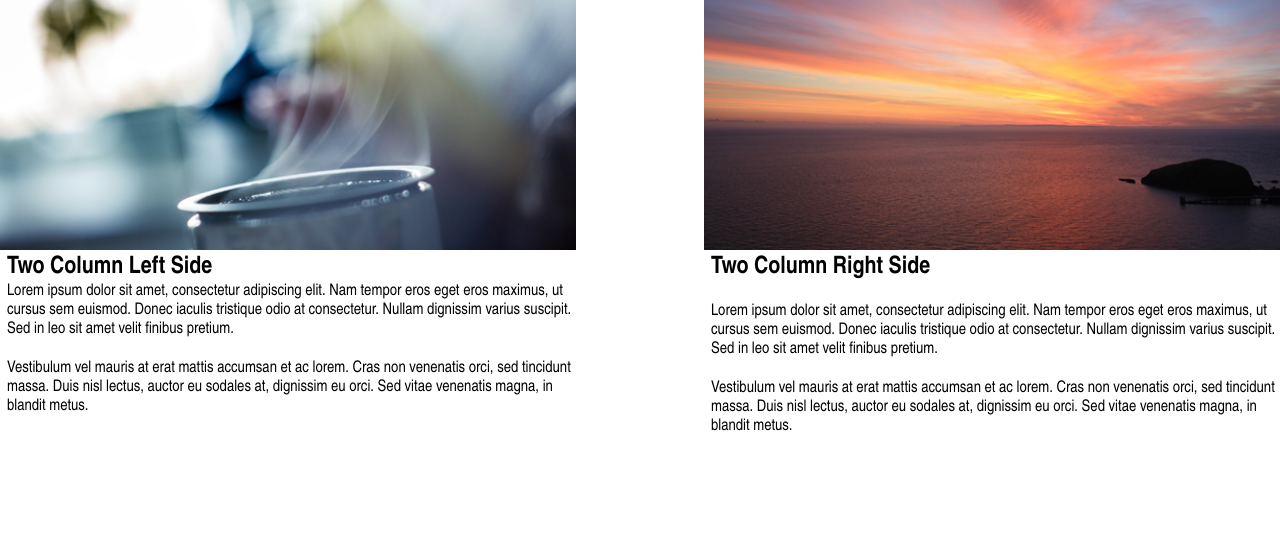
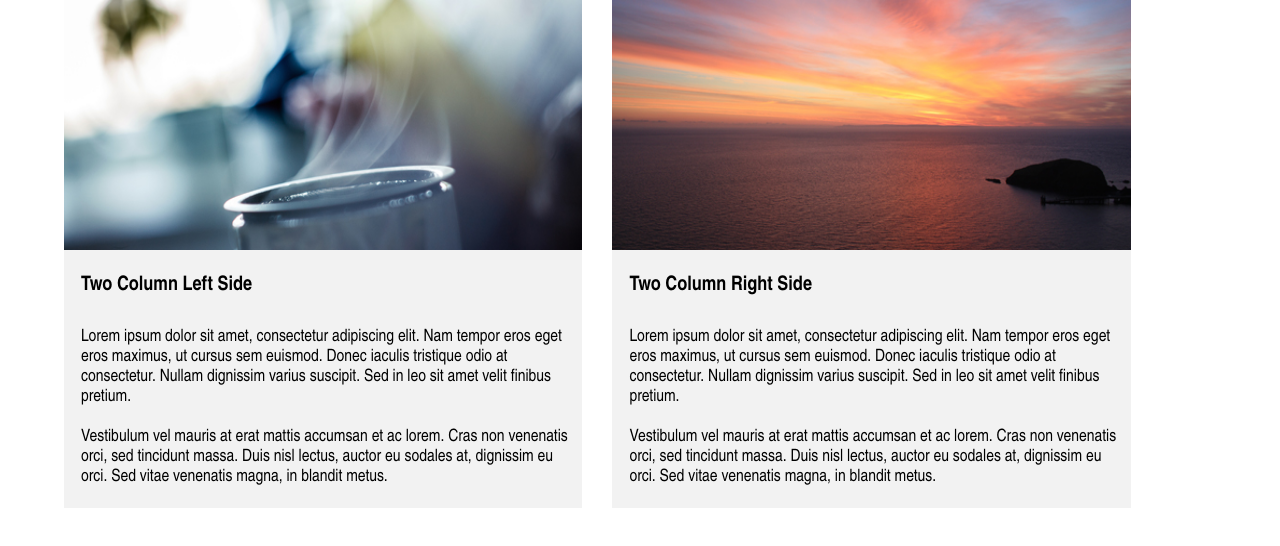
Before and after one commit to johnakpaojonugwa/Group-assignment, a plain HTML site: page index.html in a window 1280 px wide. Drawn offline with Linux system fonts and the light colour scheme.

Commit message:
corrected mistakes

```diff
--- a/index.html
+++ b/index.html
@@ -1,25 +1,38 @@
 <!DOCTYPE html>
 <html lang="en">
+
 <head>
     <meta charset="UTF-8">
     <meta name="viewport" content="width=device-width, initial-scale=1.0">
     <title>Document</title>
     <link rel="stylesheet" href="style.css">
 </head>
+
 <body>
     <div class="ibukun_part">
         <div class="column1">
             <img src="./Images/two column left side.jpg" alt="" class="image1">
             <h2 class="bot"> Two Column Left Side</h2>
-        <p class="tt">Lorem ipsum dolor sit amet, consectetur adipiscing elit. Nam tempor eros eget eros maximus, ut cursus sem euismod. Donec iaculis tristique odio at consectetur. Nullam dignissim varius suscipit. Sed in leo sit amet velit finibus pretium.</p>
-       <p class="txt">  Vestibulum vel mauris at erat mattis accumsan et ac lorem. Cras non venenatis orci, sed tincidunt massa. Duis nisl lectus, auctor eu sodales at, dignissim eu orci. Sed vitae venenatis magna, in blandit metus.</p>
+            <p class="tt">Lorem ipsum dolor sit amet, consectetur adipiscing elit. Nam tempor eros eget eros maximus, ut
+                cursus sem euismod. Donec iaculis tristique odio at consectetur. Nullam dignissim varius suscipit. Sed
+                in leo sit amet velit finibus pretium.</p>
+            <p class="txt"> Vestibulum vel mauris at erat mattis accumsan et ac lorem. Cras non venenatis orci, sed
+                tincidunt massa. Duis nisl lectus, auctor eu sodales at, dignissim eu orci. Sed vitae venenatis magna,
+                in blandit metus.</p>
         </div>
+
         <div class="column2">
             <img src="./Images/two column right side.jpg" alt="" class="image2">
-       <h2 class="text">Two Column Right Side</h2>
-       <p class="ib">Lorem ipsum dolor sit amet, consectetur adipiscing elit. Nam tempor eros eget eros maximus, ut cursus sem euismod. Donec iaculis tristique odio at consectetur. Nullam dignissim varius suscipit. Sed in leo sit amet velit finibus pretium.</p>
-       <p class="ibk"> Vestibulum vel mauris at erat mattis accumsan et ac lorem. Cras non venenatis orci, sed tincidunt massa. Duis nisl lectus, auctor eu sodales at, dignissim eu orci. Sed vitae venenatis magna, in blandit metus.</p>
+            <h2 class="bot">Two Column Right Side</h2>
+            <p class="ib">Lorem ipsum dolor sit amet, consectetur adipiscing elit. Nam tempor eros eget eros maximus, ut
+                cursus sem euismod. Donec iaculis tristique odio at consectetur. Nullam dignissim varius suscipit. Sed
+                in leo sit amet velit finibus pretium.</p>
+            <p class="ibk"> Vestibulum vel mauris at erat mattis accumsan et ac lorem. Cras non venenatis orci, sed
+                tincidunt massa. Duis nisl lectus, auctor eu sodales at, dignissim eu orci. Sed vitae venenatis magna,
+                in blandit metus.</p>
         </div>
+
     </div>
 </body>
+
 </html>
--- a/style.css
+++ b/style.css
@@ -5,19 +5,23 @@
 }
 .ibukun_part{
     display: flex;
-    width: 100%;
-    border: 4px;
-    justify-content: space-between;
+    width: 90%;
+    gap: 30px;
+    margin: auto;
 }
 .column1{
     width: 45%;
-    height: 10px;
+    /* height: 10px; */
     font-family: cursive;
+    background-color: #f2f2f2;
+    padding: auto;
 }
 .column2{
     width: 45%;
     font-family: cursive;
-    height: 10px;
+    /* height: 10px; */
+    background-color: #f2f2f2;
+    padding: auto;
 }
 .image1{
     width: 100%;
@@ -33,28 +37,36 @@
     margin-bottom: 20px;
     margin-left: 7px;
     font-family: 'Arial Narrow';
+    font-size: 17px;
+    padding: 0 10px;
 }
 .tt {
     margin-bottom: 20px;
     margin-left: 7px;
     font-family: 'Arial Narrow';
+    font-size: 17px;
+    padding: 0 10px;
 }
 .bot{
     margin-left: 7px;
     font-family: 'Arial Narrow';
+    font-size: 20px;
+    font-weight: 700;
+    margin-bottom: 20px;
+    margin-top: 10px;
+    padding: 10px;
 }
 .ib {
     margin-bottom: 20px;
     margin-left: 7px;
     font-family: 'Arial Narrow';
+    font-size: 17px;
+    padding: 0 10px;
 }
 .ibk{
     margin-bottom: 20px;
     margin-left: 7px;
     font-family: 'Arial Narrow';
+    font-size: 17px;
+    padding: 0 10px;
 }
-.text{
-    margin-bottom: 20px;
-    margin-left: 7px;
-    font-family: 'Arial Narrow';
-}
```
Lines whose indentation alone changed are shown as unchanged.
